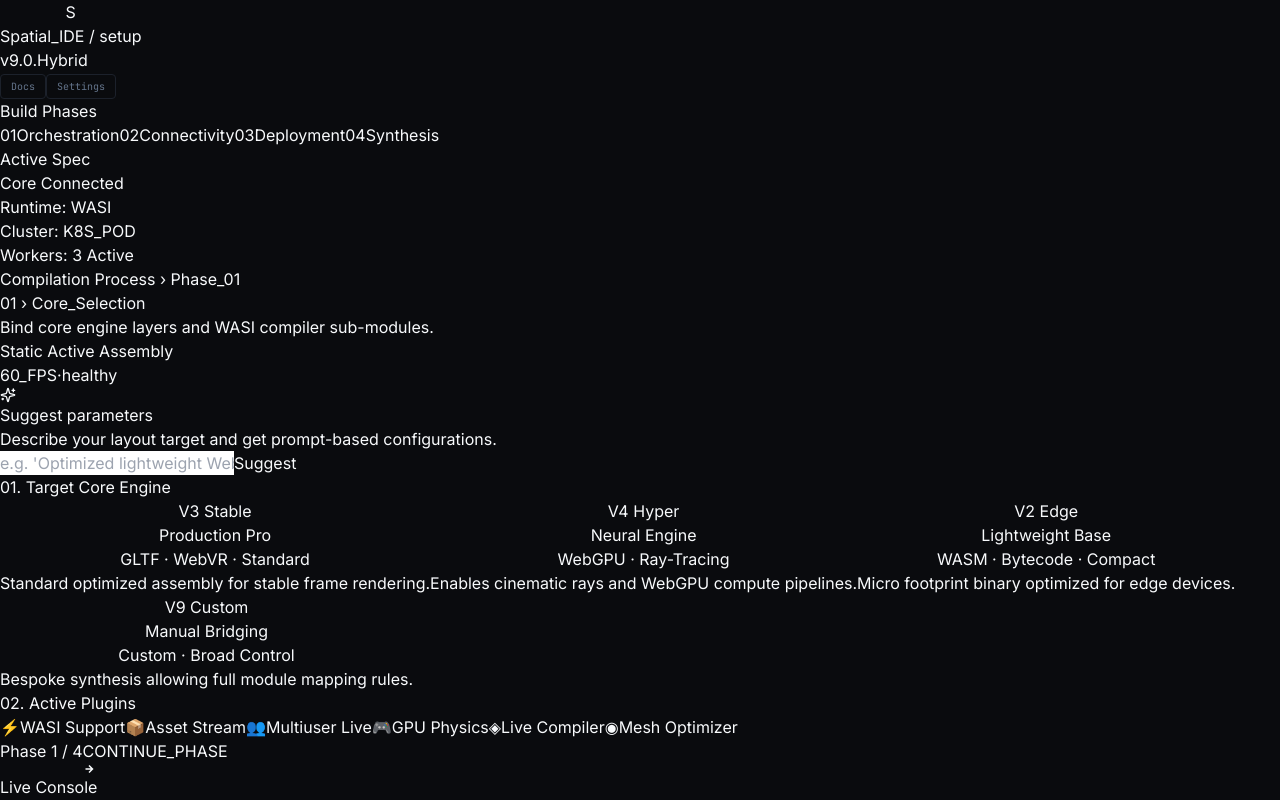
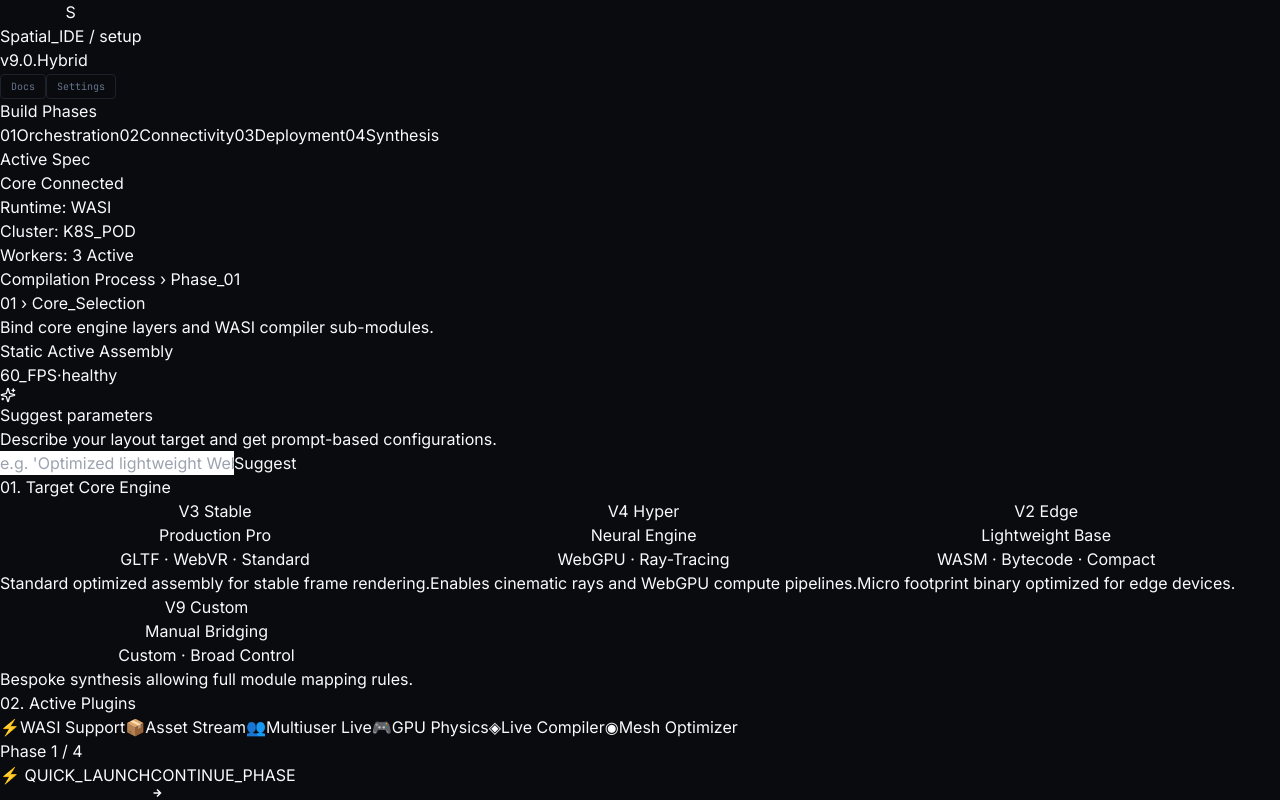
Before and after one commit to wonderingtribe/3D-app, a React (Vite) app: page / in a window 1280 px wide. Shown: the top 800 px of the page. Built offline with nearby package versions, Linux system fonts and the light colour scheme; the HTML template or start-up script is replaced by a standard one.

Commit message:
feat(setup): add configuration to setup completion
Integrate engine and deployment initialization parameters into the setup gate completion trigger to facilitate full environment provisioning.

```diff
--- a/src/components/SetupGate.tsx
+++ b/src/components/SetupGate.tsx
@@ -502,6 +502,27 @@ export default function SetupGate() {
                 <span className="font-mono text-[10px] text-[#64748b] font-bold tracking-wider uppercase">
                    Phase {currentIndex + 1} / 4
                 </span>
+                <div className="flex items-center gap-3">
+                  <button
+                    onClick={() => {
+                      completeSetup({
+                        engineVersion: 'v3-stable',
+                        editorMode: 'full',
+                        deploymentTarget: 'k8s-pod',
+                        hybridModules: ['wasi', 'assets', 'physics', 'mesh-opt'],
+                        sources: {
+                          engine: 'https://kernel.spatial.io',
+                          assets: 'https://cdn.assets.io',
+                          telemetry: 'wss://telemetry.cluster.local'
+                        },
+                        advancedTelemetry: true
+                      });
+                    }}
+                    className="bg-gradient-to-r from-purple-600 to-[#00b8ff] hover:from-purple-500 hover:to-[#33c9ff] text-white font-bold font-mono text-[11.5px] px-5 py-2.5 rounded shadow-[0_0_15px_rgba(147,51,234,0.35)] hover:-translate-y-0.5 transition-all flex items-center gap-2 active:scale-95 cursor-pointer"
+                    title="Bypass multi-step configuration and boot the workspace with high-fidelity production defaults"
+                  >
+                    ⚡ QUICK_LAUNCH
+                  </button>
                   <button
                     onClick={handleNext}
                     className="bg-[#00b8ff] hover:bg-[#33c9ff] text-black font-bold font-mono text-[11.5px] px-6 py-2.5 rounded shadow-[0_0_15px_rgba(0,184,255,0.2)] hover:-translate-y-0.5 transition-all flex items-center gap-2 group active:scale-95 cursor-pointer"
@@ -511,6 +532,7 @@ export default function SetupGate() {
                       <path d="M5 12h14M12 5l7 7-7 7"/>
                     </svg>
                   </button>
+                </div>
               </footer>
            </div>
         </main>
```
Lines whose indentation alone changed are shown as unchanged.
